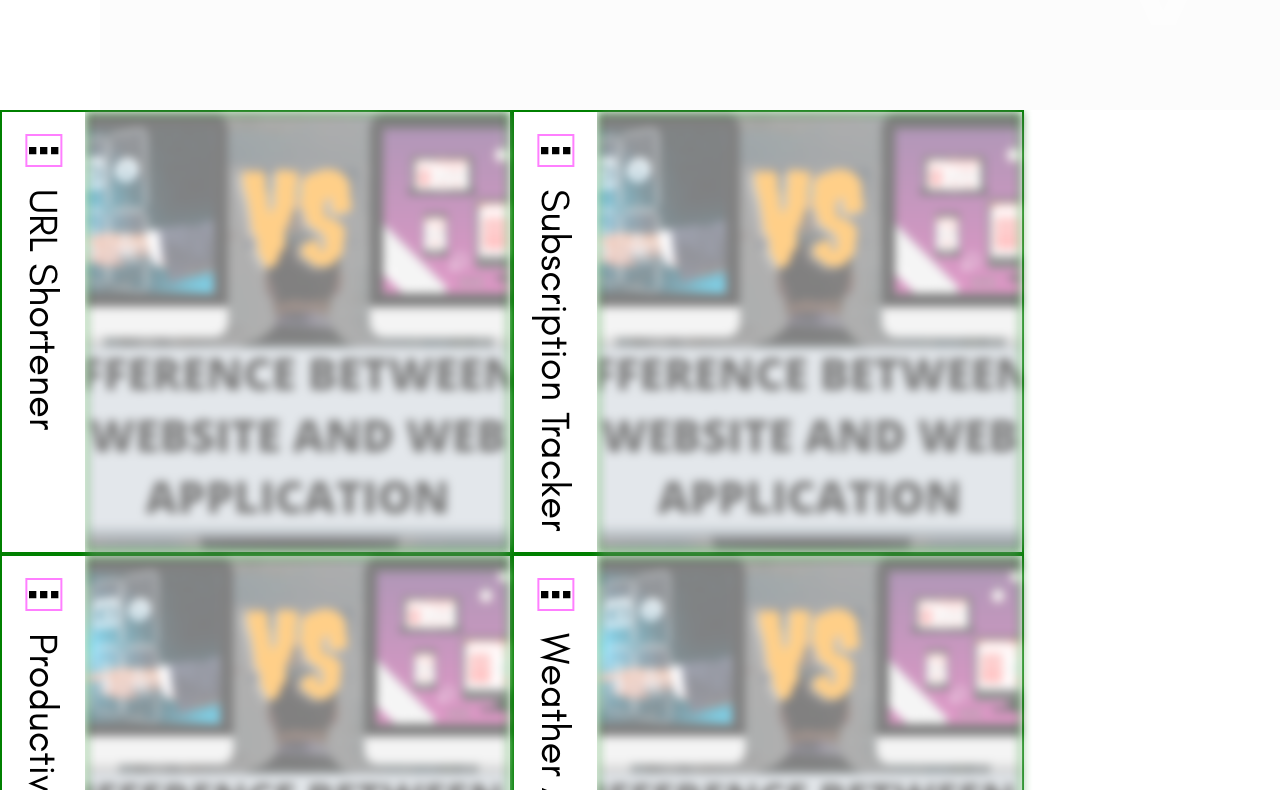
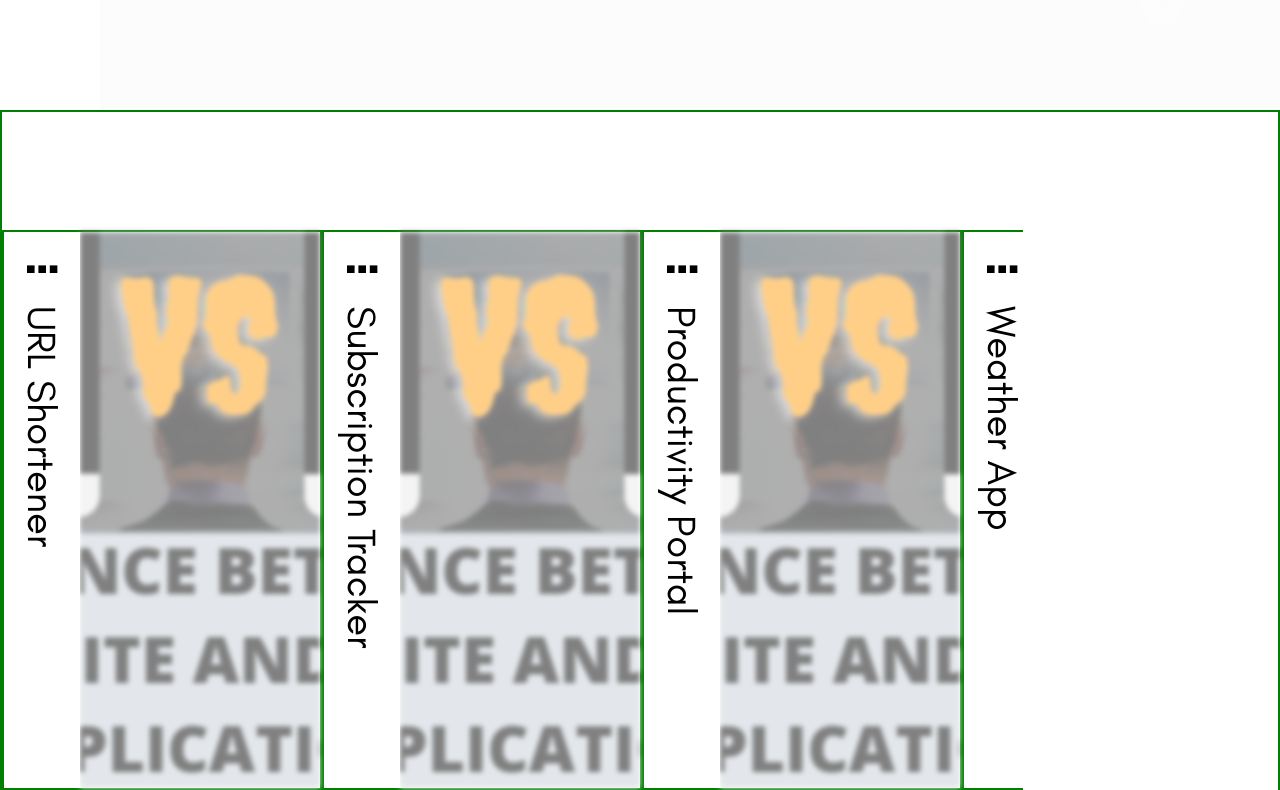
Before and after one commit to JordBant/PortfolioWebsite, a React (Create React App) app: page / in a window 1280 px wide. Shown: the part 1490-2280 px from the top of the page. Built offline with nearby package versions, Linux system fonts and the light colour scheme; a web font is replaced by a local one.

Commit message:
Will add scrollOn Hover function

```diff
--- a/src/components/Layout/Side-Titled-Container/side-titled-container.scss
+++ b/src/components/Layout/Side-Titled-Container/side-titled-container.scss
@@ -31,7 +31,7 @@
         }
         // --------Kobab Container-------- //
         .kobab-container{
-            border: green 2px solid;
+            // border: green 2px solid;
         }
         // ------------------------------ //
     }
--- a/src/components/routes/Projects/projects.jsx
+++ b/src/components/routes/Projects/projects.jsx
@@ -63,12 +63,15 @@ const Projects = () => {
   return (
       <div className='project-main'>
         <div className="project-wrapper">
-          {/* <ProjectContainer/> */}
-          {projects.map((project, key) => {
-            return <ProjectContainer bgImage = '../../../assests/placeholder.png' key = { key } projectName = {project.name} projectLinks = {project.link} />
-            })
-          }
+          <div className="carousel-container">
+            {/* <ProjectContainer/> */}
+            {projects.map((project, key) => {
+              return <ProjectContainer bgImage = '../../../assests/placeholder.png' key = { key } projectName = {project.name} projectLinks = {project.link} />
+              })
+            }
+          </div>
         </div>
+        <button className="cycler"></button>
         <PageTitle pageTitleName = 'Project' />
       </div>
   )
--- a/src/components/routes/Projects/projects.scss
+++ b/src/components/routes/Projects/projects.scss
@@ -2,27 +2,52 @@
 
 .project-main{
     @include util.size(100%, 100vh, 0, 0);
+    @include util.flex(flex-start, center, row, NULL, NULL);
     position: relative;
     background: white;
+    border: 2px solid green;
 
     .project-wrapper{
         @include util.size(80%, 100vh, 0, 0);
-        display: grid;
-        grid-template: 1fr 1fr / 1fr 1fr ;
+        overflow: hidden;
+        position: relative;
+
+        .carousel-container{
+            @include util.size(100vw, 100%, 0, 0);
+            @include util.flex(space-around, center, NULL, NULL, NULL);
+            position: absolute;
 
             .project-card{
+                @include util.size(370px, 70%, 0, 0);
                 border: 2px solid green;
+
                 .card-body{
                     @include util.size(100%, 100%, 0, 0);
                     position: relative;
-                border: 2px solid green;
-                background: url(../../../assests/placeholder.png) center center/cover no-repeat;
-                filter: blur(5px);
+                    background: url(../../../assests/placeholder.png) center no-repeat;
+                    filter: blur(2.5px);
 
                     &::before{
                         @include util.pseudoMask(util.$BKGR-PROJ-CARD);
+                        z-index: -1px;
                     }
                 }
             }
         }
     }
+    .cycler{
+        @include util.size(0, 45%, 0, 0);
+        background-color: rgb(0, 0, 0);
+        transition: 0.4s all cubic-bezier(0.075, 0.82, 0.165, 1);
+        border: none;
+    }
+
+    &:hover{
+        .cycler{
+            border-top-right-radius: 200px;
+            border-bottom-right-radius: 200px;
+            background-color: black;
+            width: 55px;
+        }
+    }
+}
```
Also changed, not shown: src/components/Options-List/options-list.scss (line endings or trailing spaces). Lines whose indentation alone changed are shown as unchanged.
